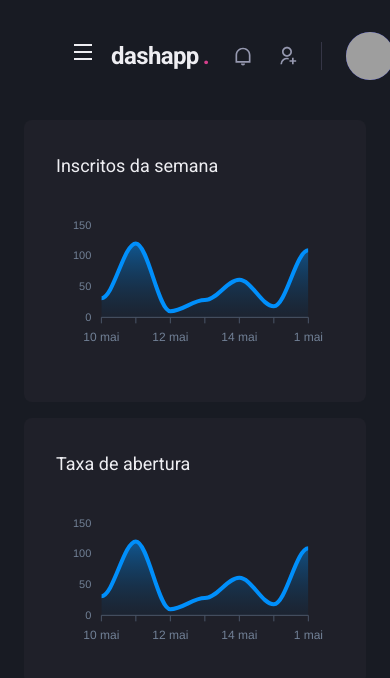
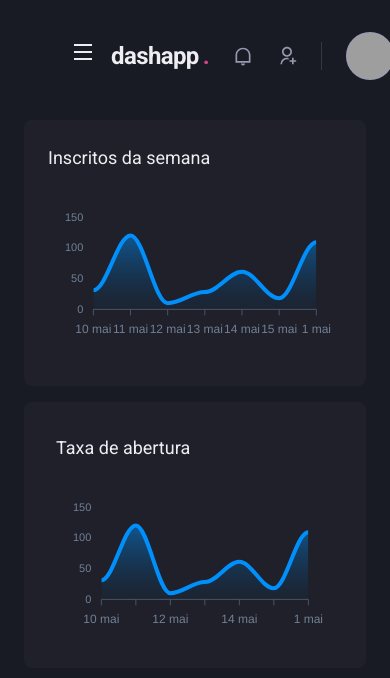
Before and after one commit to gmsf19/DashApp, a Next.js app: page /dashboard in a window 390 px wide. Shown: the top 678 px of the page. Built offline with nearby package versions, Linux system fonts and the light colour scheme; grey boxes are pictures that could not be loaded.

Commit message:
responsive dashboard

```diff
--- a/src/pages/dashboard.tsx
+++ b/src/pages/dashboard.tsx
@@ -65,7 +65,11 @@
         <Sidebar />
 
         <SimpleGrid flex="1" gap="4" minChildWidth="320px" align="flex-start">
-          <Box p="8" bg="gray.800" borderRadius={8} Pb="4">
+          <Box p={["6","8"]}
+            bg="gray.800"
+            borderRadius={8}
+            Pb="4"
+            >
             <Text fontSize="lg" mb="4">
               Inscritos da semana
             </Text>
```
